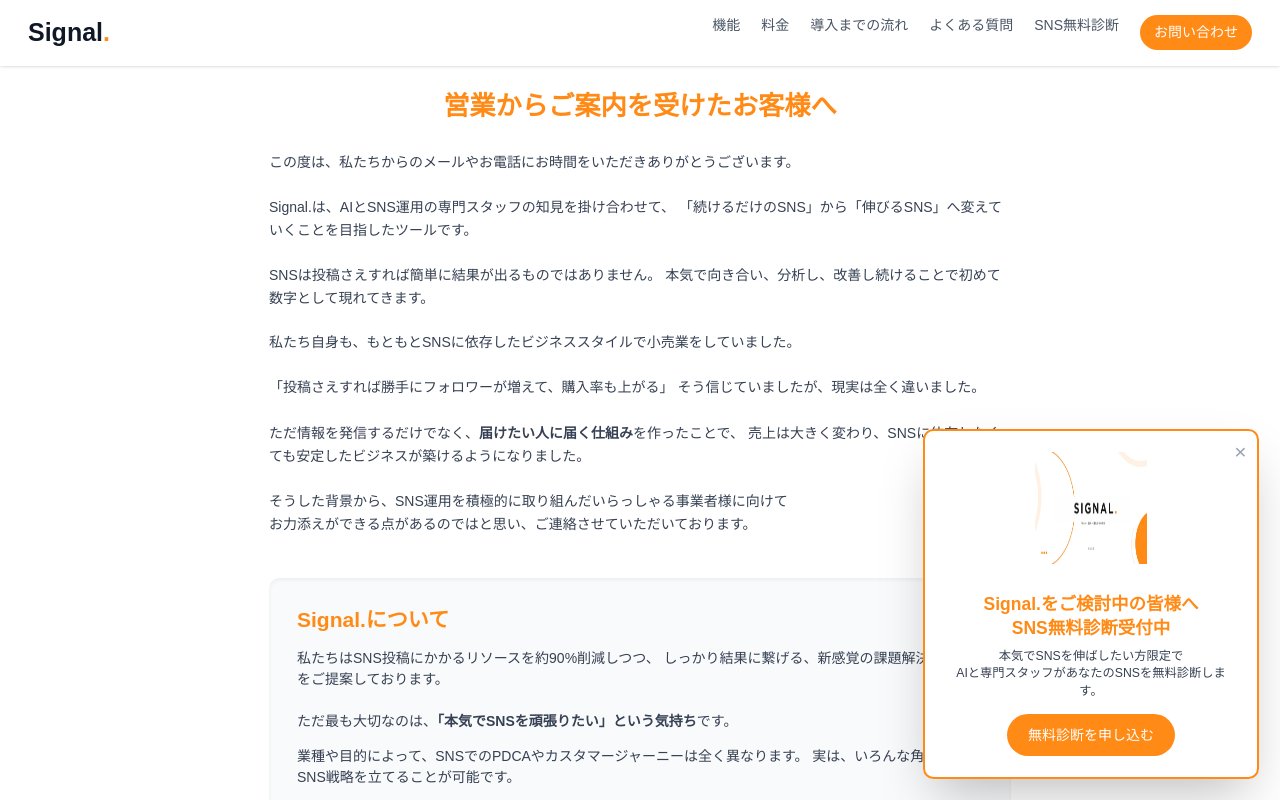
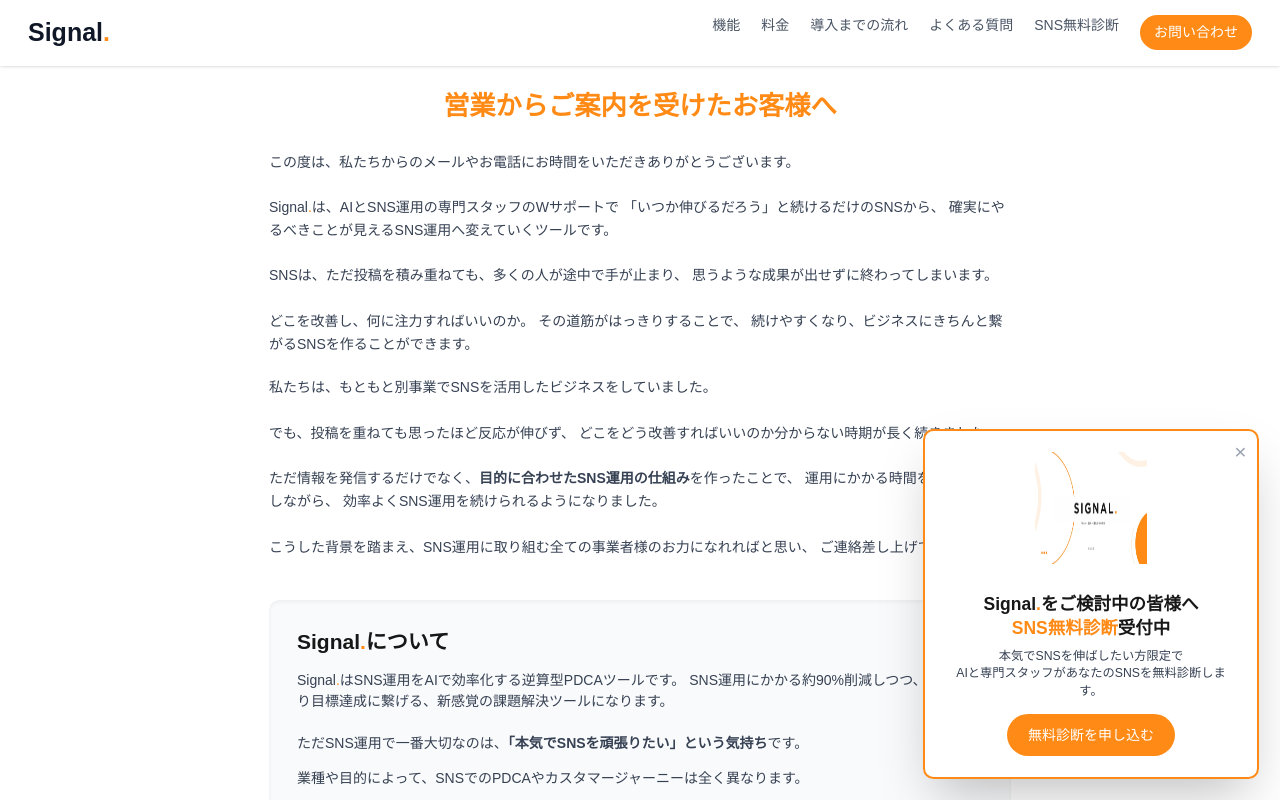
Before and after one commit to mogcia-app/signal-hp, a Next.js app: page /about in a window 1280 px wide. Shown: the top 800 px of the page. Built offline with nearby package versions, Linux system fonts and the light colour scheme.

Commit message:
v1.2.1 aboutページ追加

```diff
--- a/src/app/about/page.tsx
+++ b/src/app/about/page.tsx
@@ -8,46 +8,58 @@
      <p className="text-gray-700 leading-relaxed mb-6">
   この度は、私たちからのメールやお電話にお時間をいただきありがとうございます。
   <br /><br />
-        Signal.は、AIとSNS運用の専門スタッフの知見を掛け合わせて、
-        「続けるだけのSNS」から「伸びるSNS」へ変えていくことを目指したツールです。
+  <span>
+    Signal<span className="text-[#ff8a15]">.</span>
+  </span>は、AIとSNS運用の専門スタッフのWサポートで
+「いつか伸びるだろう」と続けるだけのSNSから、
+確実にやるべきことが見えるSNS運用へ変えていくツールです。
 <br /><br />
-        SNSは投稿さえすれば簡単に結果が出るものではありません。
-        本気で向き合い、分析し、改善し続けることで初めて数字として現れてきます。
+SNSは、ただ投稿を積み重ねても、多くの人が途中で手が止まり、
+思うような成果が出せずに終わってしまいます。
+<br /><br />
+どこを改善し、何に注力すればいいのか。
+その道筋がはっきりすることで、
+続けやすくなり、ビジネスにきちんと繋がるSNSを作ることができます。
 </p>
 
       <p className="text-gray-700 leading-relaxed mb-6">
-        私たち自身も、もともとSNSに依存したビジネススタイルで小売業をしていました。
+       私たちは、もともと別事業でSNSを活用したビジネスをしていました。
 <br /><br />
-        「投稿さえすれば勝手にフォロワーが増えて、購入率も上がる」
-        そう信じていましたが、現実は全く違いました。
+でも、投稿を重ねても思ったほど反応が伸びず、
+どこをどう改善すればいいのか分からない時期が長く続きました。
 <br /><br />
         ただ情報を発信するだけでなく、
-        <strong>届けたい人に届く仕組み</strong>を作ったことで、
-        売上は大きく変わり、SNSに依存しなくても安定したビジネスが築けるようになりました。
+        <strong>目的に合わせたSNS運用の仕組み</strong>を作ったことで、
+       運用にかかる時間を大幅に減らしながら、
+効率よくSNS運用を続けられるようになりました。
        <br /><br />
-       そうした背景から、SNS運用を積極的に取り組んだいらっしゃる事業者様に向けて<br />
-       お力添えができる点があるのではと思い、ご連絡させていただいております。
+       こうした背景を踏まえ、SNS運用に取り組む全ての事業者様のお力になれればと思い、
+       ご連絡差し上げております。
       </p>
 
       <div className="my-12 bg-gray-50 p-8 rounded-xl shadow-inner">
-        <h2 className="text-2xl font-bold text-[#ff8a15] mb-4">
-         Signal.について
+       <h2 className="text-2xl font-bold mb-4">
+  Signal<span className="text-[#ff8a15]">.</span>について
 </h2>
         <p className="text-gray-700 mb-4">
-          私たちはSNS投稿にかかるリソースを約90%削減しつつ、
-          しっかり結果に繋げる、新感覚の課題解決ツールをご提案しております。
+         <span>
+    Signal<span className="text-[#ff8a15]">.</span>
+  </span>はSNS運用をAIで効率化する逆算型PDCAツールです。
+          SNS運用にかかる約90%削減しつつ、
+          しっかり目標達成に繋げる、新感覚の課題解決ツールになります。
           <br /><br />
-          ただ最も大切なのは、
+          ただSNS運用で一番大切なのは、
           <strong>「本気でSNSを頑張りたい」という気持ち</strong>です。
         </p>
         <p className="text-gray-700">
           業種や目的によって、SNSでのPDCAやカスタマージャーニーは全く異なります。
-          実は、いろんな角度からSNS戦略を立てることが可能です。
           <br /><br />
           だからこそ、私たちはカスタマイズ型ツールでオンリーワンの
-          <strong>Signal.</strong>を開発し、
+          <strong> <span>
+    Signal<span className="text-[#ff8a15]">.</span>
+  </span></strong>を開発し、
           AIと人的サポートのW体制で、
-          あなたの日々のSNS投稿を支えたいと思っています。
+          日々のSNS運用を支えたいと思っています。
           <br /><br />
         まずはSNS無料診断やお問い合わせを通して、
         現在のお悩みを解決するヒントを見つけていただければ幸いです。
--- a/src/app/thankyou/page.tsx
+++ b/src/app/thankyou/page.tsx
@@ -1,11 +1,13 @@
 export default function ThankYouPage() {
   return (
     <div className="max-w-4xl mx-auto py-30 px-6 text-center">
-      <h1 className="text-3xl font-bold mb-6 text-[#ff8a15]">お問い合わせありがとうございます！</h1>
+      <h1 className="text-3xl font-bold mb-6 text-[#ff8a15]">お問い合わせありがとうございます</h1>
       <p className="text-gray-700 text-lg mb-6">
         フォームの送信が完了しました。<br />
         担当者が確認し、翌営業日までにご連絡差し上げますので<br />
         しばらくお待ちください。
+        <br /><br />
+        SNS無料診断レポートに関しましては2-7営業日以内にお送りしております。
       </p>
       <a
         href="/"
--- a/src/components/DiagnosisPopup.tsx
+++ b/src/components/DiagnosisPopup.tsx
@@ -22,11 +22,12 @@
         <img src="/images/0602.jpg" alt="SNS診断" className="w-32 h-32 mx-auto mb-4" />
       </div>
 
-      {/* テキスト & ボタン */}
-      <h3 className="text-xl font-bold mb-2 text-[#ff8a15] text-center">
-       Signal.をご検討中の皆様へ<br />
-        SNS無料診断受付中
-      </h3>
+    <h3 className="text-xl font-bold mb-2 text-center">
+  Signal<span className="text-[#ff8a15]">.</span>をご検討中の皆様へ<br />
+  <span className="text-[#ff8a15]">SNS無料診断</span>受付中
+</h3>
+
+
       <p className="text-sm text-gray-700 mb-4 text-center">
         本気でSNSを伸ばしたい方限定で<br />
         AIと専門スタッフがあなたのSNSを無料診断します。<br />
```
Lines whose indentation alone changed are shown as unchanged.
